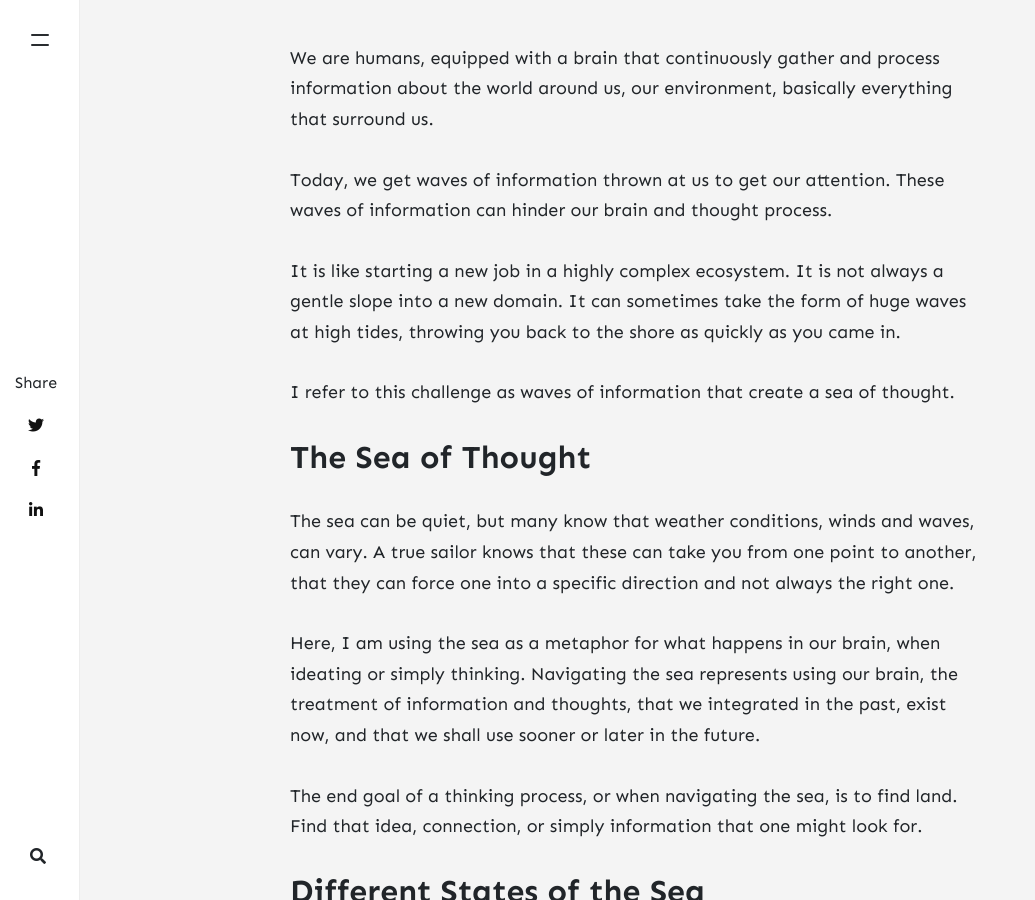
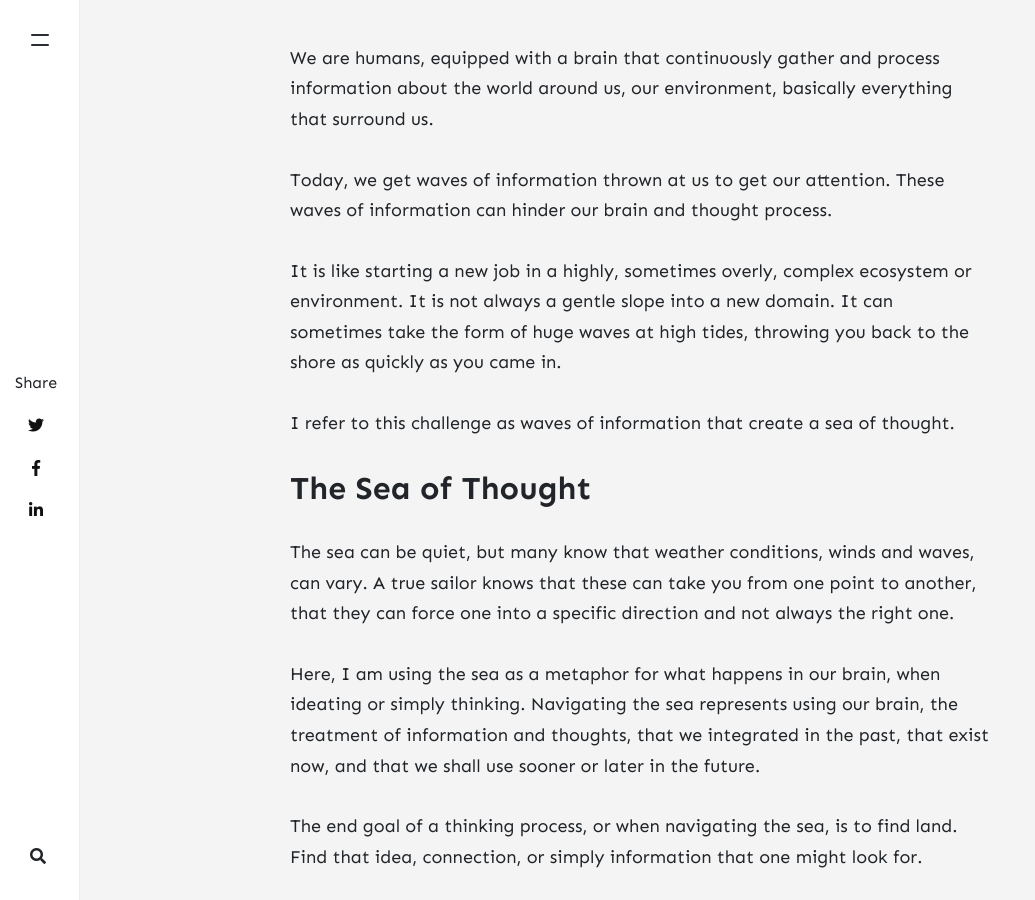
Before and after one commit to cogsea/cogsea.github.io, a Jekyll site: the page built from _posts/2023-12-15-sea-of-thought.md, in a window 1280 px wide and 900 px high, scrolled down 1067 px. Shown: the whole window, without its empty margins (0-1035 px from the left). Built offline with Jekyll 4.4.1, drawn with Linux system fonts in a browser that asks for light colours; nearby versions of some CDN libraries; comment, search, counter and statistics services are not loaded.

```diff
--- a/_posts/2023-12-15-sea-of-thought.md
+++ b/_posts/2023-12-15-sea-of-thought.md
@@ -15,12 +15,11 @@ toc: false
 image: assets/images/land-in-sea.jpg
 comments: false
 ---
-
 We are humans, equipped with a brain that continuously gather and process information about the world around us, our environment, basically everything that surround us.
 
 Today, we get waves of information thrown at us to get our attention. These waves of information can hinder our brain and thought process.
 
-It is like starting a new job in a highly complex ecosystem. It is not always a gentle slope into a new domain. It can sometimes take the form of huge waves at high tides, throwing you back to the shore as quickly as you came in.
+It is like starting a new job in a highly, sometimes overly, complex ecosystem or environment. It is not always a gentle slope into a new domain. It can sometimes take the form of huge waves at high tides, throwing you back to the shore as quickly as you came in.
 
 I refer to this challenge as waves of information that create a sea of thought.
 
@@ -28,7 +27,7 @@ I refer to this challenge as waves of information that create a sea of thought.
 
 The sea can be quiet, but many know that weather conditions, winds and waves, can vary. A true sailor knows that these can take you from one point to another, that they can force one into a specific direction and not always the right one.
 
-Here, I am using the sea as a metaphor for what happens in our brain, when ideating or simply thinking. Navigating the sea represents using our brain, the treatment of information and thoughts, that we integrated in the past, exist now, and that we shall use sooner or later in the future.
+Here, I am using the sea as a metaphor for what happens in our brain, when ideating or simply thinking. Navigating the sea represents using our brain, the treatment of information and thoughts, that we integrated in the past, that exist now, and that we shall use sooner or later in the future.
 
 The end goal of a thinking process, or when navigating the sea, is to find land. Find that idea, connection, or simply information that one might look for.
 
```
Also changed, not shown: _posts/2023-12-15-idea-rabbit.md (+0 -2 lines), assets/images/Pasted image 20231216231448.png (deleted).
